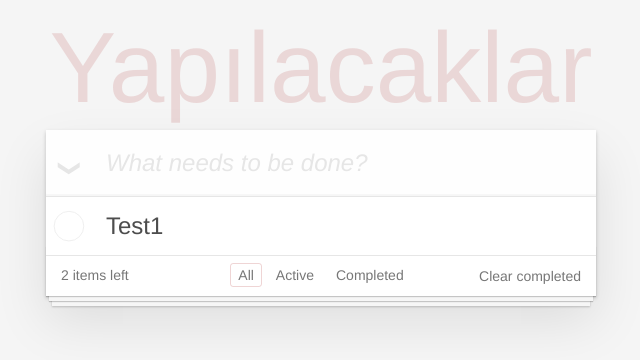
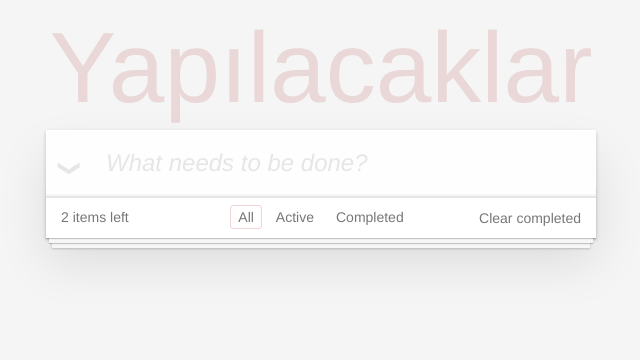
Before and after one commit to grandzero/odev-2-todo-app-grandzero, a React (Create React App) app: page / in a window 1280 px wide. Shown: the top 360 px of the page, without its empty margins (319-959 px from the left). Built offline with nearby package versions, Linux system fonts and the light colour scheme.

Commit message:
adding new tasks completed

```diff
--- a/src/Header.js
+++ b/src/Header.js
@@ -5,12 +5,13 @@ function Header({addItem}) {
     const handleSubmit = (e) => {
         e.preventDefault();
         addItem(input);
+
     }
     return (
         <header className="header">
 		<h1>Yapılacaklar</h1>
 		<form onSubmit={handleSubmit}>
-			<input className="new-todo" placeholder="What needs to be done?" value={input} onChange={(e) => setInput(e.target.value)} autofocus></input>
+			<input className="new-todo" placeholder="What needs to be done?" value={input} onChange={(e) => setInput(e.target.value)} autoFocus></input>
 		</form>
 	    </header>
     )
--- a/src/ToDoApp.js
+++ b/src/ToDoApp.js
@@ -3,11 +3,17 @@ import ToDoSection from './ToDoSection';
 import Header from './Header';
 import Footer from './Footer';
 function ToDoApp() {
-
+const [todoList, settodoList] = useState([])
+const addItem = (item) => {
+    const newLS = [{text: item, id: Math.random()},...todoList];
+   // console.log(newLS);
+    settodoList(newLS);
+   // console.log(newLS);
+}
     return (
-        <section class="todoapp">
-            <Header />
-            <ToDoSection />
+        <section className="todoapp">
+            <Header addItem = {addItem}/>
+            <ToDoSection list = {todoList}/>
             <Footer />
         </section>
     )
--- a/src/ToDoList.js
+++ b/src/ToDoList.js
@@ -1,16 +1,17 @@
 import {useState} from 'react'
 import ToDoItem from './ToDoItem';
-function ToDoList() {
-    const [itemList, setItemList] = useState([]);
-    const addItem = (item) => {
-        setItemList([item,...itemList]);
-    }
+function ToDoList({ls}) {
+    console.log("TodoList : ", ls);
     const deleteItem = () => {
 
     }
     return (
     <ul className="todo-list">
-            <ToDoItem input="Test1" id={0} deleteItem={deleteItem}/>
+            {ls.map(item => {
+                //console.log(item.test);
+                return <ToDoItem key={item.id} input={item.text} id={item.id} deleteItem={deleteItem}/>
+            })}
+
 
 	</ul>
     )
--- a/src/ToDoSection.js
+++ b/src/ToDoSection.js
@@ -1,14 +1,14 @@
 import React from 'react'
-import ToDoApp from './ToDoApp';
 import ToDoList from './ToDoList';
-function ToDoSection() {
+function ToDoSection({list}) {
+	//console.log("Liste : ", list);
     return (
         <section className="main">
 		<input className="toggle-all" type="checkbox"></input>
-		<label for="toggle-all">
+		<label htmlFor="toggle-all">
 			Tamamlandı Olarak İşaretle
 		</label>
-        <ToDoList />
+        <ToDoList ls={list}/>
 
 	</section>
     )
```
Also changed, not shown: 1 other file (tests, documents, lock files or other folders).
